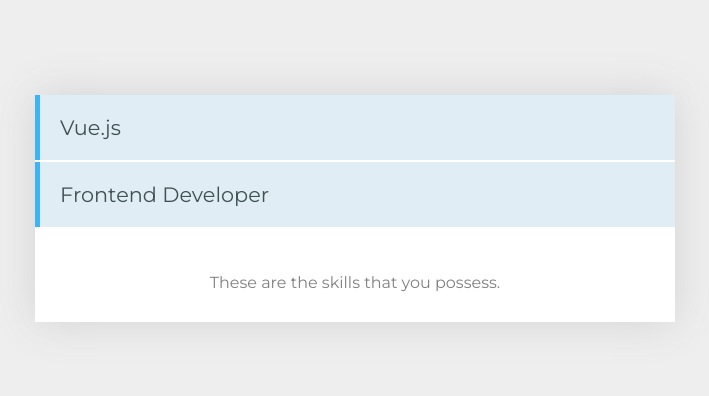
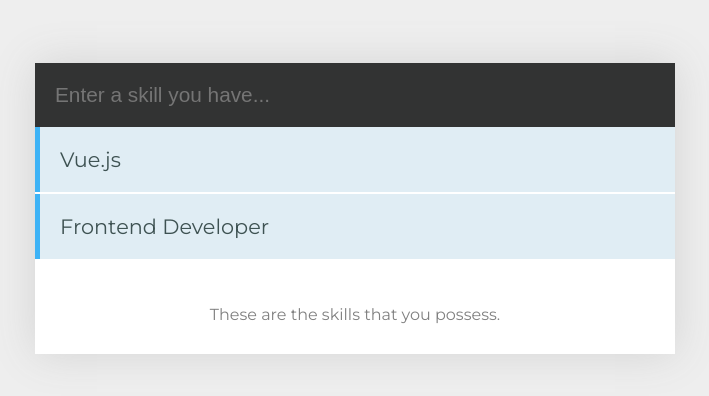
Before and after one commit to marykatefain/vue-todo, a Vue app: page / in a window 1280 px wide. Shown: the part 184-580 px from the top of the page, without its empty margins (285-994 px from the left). Built offline with nearby package versions, Linux system fonts and the light colour scheme; a small style sheet from the web is missing.

Commit message:
forms and animations

```diff
--- a/package.json
+++ b/package.json
@@ -9,6 +9,7 @@
     "test:unit": "vue-cli-service test:unit"
   },
   "dependencies": {
+    "vee-validate": "^2.1.3",
     "vue": "^2.5.17",
     "vue-router": "^3.0.1",
     "vuex": "^3.0.1"
--- a/src/components/Skills.css
+++ b/src/components/Skills.css
@@ -1,3 +1,4 @@
+@import "https://cdn.jsdelivr.net/npm/animate.css@3.5.1";
 
   .holder {
     background: #fff;
@@ -27,3 +28,40 @@
   .container {
     box-shadow: 0px 0px 40px lightgray;
   }
+
+  input {
+    width: calc(100% - 40px);
+    border: 0;
+    padding: 20px;
+    font-size: 1.3em;
+    background-color: #323333;
+    color: #687F7F;
+  }
+
+  .alert {
+    background: #fdf2ce;
+    font-weight: bold;
+    display: inline-block;
+    padding: 5px;
+    margin-top: -20px;
+}
+
+.alert-in-enter-active {
+  animation: bounce-in .5s;
+}
+
+.alert-in-leave-active {
+  animation: bounce-in .5s reverse;
+}
+
+@keyframes bounce-in {
+  0% {
+    transform: scale(0);
+  }
+  50% {
+    transform: scale(1.5);
+  }
+  100% {
+    transform: scale(1);
+  }
+}
--- a/src/components/Skills.vue
+++ b/src/components/Skills.vue
@@ -1,8 +1,21 @@
 <template>
   <div class="container">
     <div class="holder">
+
+      <form @submit.prevent="addSkill">
+
+        <input type="text" placeholder="Enter a skill you have..." v-model="skill" v-validate="'min:5'" name="skill">
+
+        <transition name="alert-in" enter-active-class="animated flipInX" leave-active-class="animated flipOutX">
+          <p class="alert" v-if="errors.has('skill')">{{ errors.first('skill') }}</p>
+        </transition>
+
+      </form>
+
       <ul>
-        <li v-for="(data, index) in skills" :key='index'>{{data.skill}}</li>
+        <transition-group name="list" enter-active-class="animated bounceInUp" leave-active-class="animated bounceOutDown">
+          <li v-for="(data, index) in skills" :key='index'>{{ data.skill }}</li>
+        </transition-group>
       </ul>
       <p>These are the skills that you possess.</p>
     </div>
@@ -14,15 +27,23 @@
     name: 'Skills',
     data() {
       return {
+        skill: '',
         skills: [
           { "skill": "Vue.js" },
           { "skill": "Frontend Developer" }
         ],
-        alertObject: {
-           bgColor: 'yellow',
-           bgWidth: '100%',
-           bgHeight: '30px'
-        }
+      }
+    },
+    methods: {
+      addSkill() {
+        this.$validator.validateAll().then((result) => {
+          if (result) {
+            this.skills.push({skill: this.skill})
+            this.skill = '';
+          } else {
+            console.log("not valid");
+          }
+        })
       }
     }
   }
--- a/src/main.js
+++ b/src/main.js
@@ -2,7 +2,9 @@
 import App from "./App.vue";
 import router from "./router";
 import store from "./store";
+import VeeValidate from 'vee-validate';
 
+Vue.use(VeeValidate);
 Vue.config.productionTip = false;
 
 new Vue({
```
Also changed, not shown: 1 other file (tests, documents, lock files or other folders).
